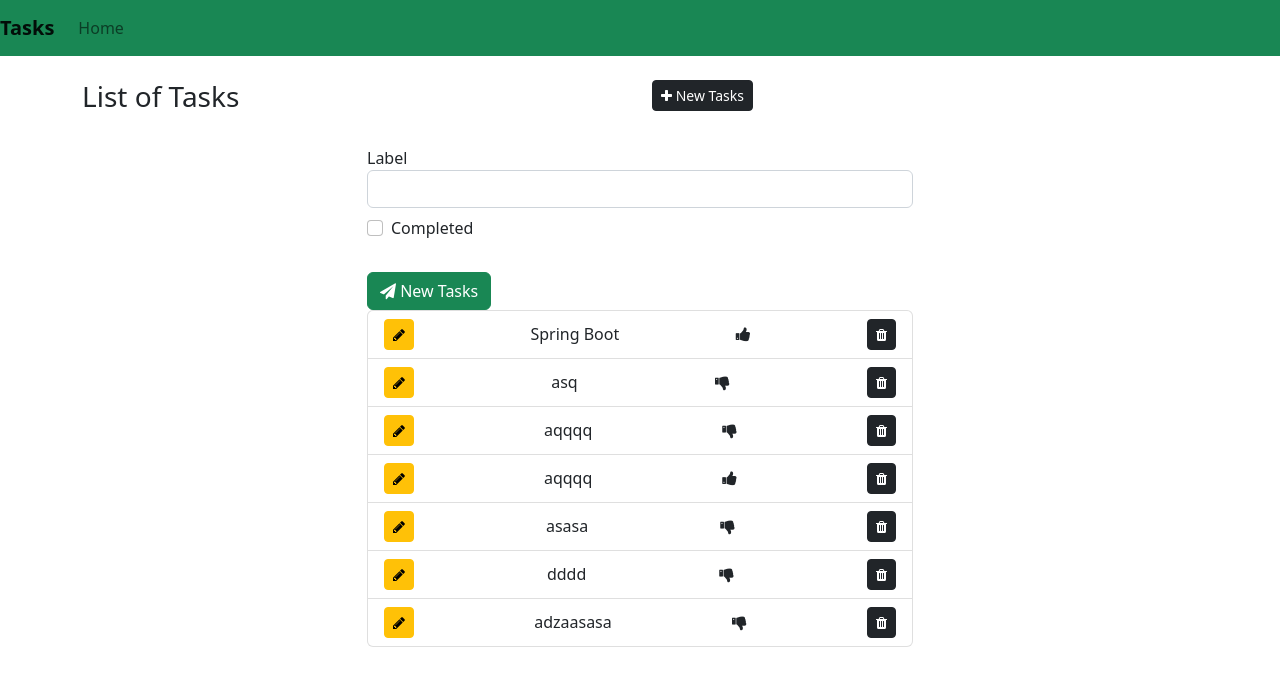
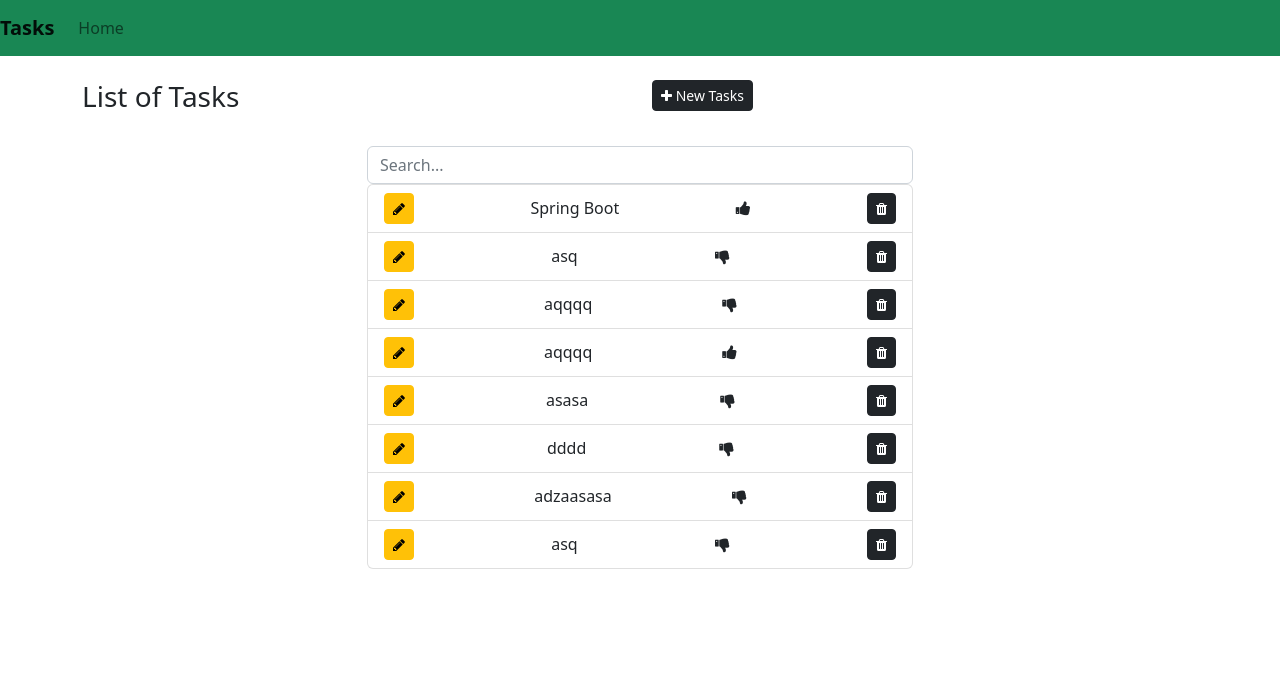
Before and after one commit to AB-HAMZA97/Angular-Project, an Angular app in the folder Angular-Project/: page / in a window 1280 px wide. Shown: the top 686 px of the page. Built offline with nearby package versions, Linux system fonts and the light colour scheme; data requests are answered from the project's data file.

Commit message:
add search function

```diff
--- a/Angular-Project/db.json
+++ b/Angular-Project/db.json
@@ -34,6 +34,11 @@
       "label": "adzaasasa",
       "completed": false,
       "id": 8
+    },
+    {
+      "label": "asq",
+      "completed": false,
+      "id": 9
     }
   ]
 }
--- a/Angular-Project/src/app/components/tasks/tasks.component.html
+++ b/Angular-Project/src/app/components/tasks/tasks.component.html
@@ -3,11 +3,12 @@
         <h3>List of Tasks</h3>
     </div>
     <div class="col-md-6 text-right">
-        <button class="btn btn-dark btn-sm"><i class="fa fa-plus"></i> New Tasks</button>
+        <button (click)="showForm = !showForm" class="btn btn-dark btn-sm">
+            <i class="fa fa-plus"></i> New Tasks</button>
     </div>
 </div>
 
-<div class="row">
+<div *ngIf="showForm" class="row">
     <div class="col-md-6 mx-auto">
         <div class="form-group">
             <label for="label"> Label </label>
@@ -35,9 +36,10 @@
 
 <div class="row">
     <div class="col-md-6 mx-auto">
+        <input (keyup)="searchTasks()" [(ngModel)]="searchText" placeholder="Search..." type="text" class="form-control">
         <ul class="list-group">
 
-            <li *ngFor="let task of tasks" class="list-group-item d-flex justify-content-between align-items-center">
+            <li *ngFor="let task of resultTasks" class="list-group-item d-flex justify-content-between align-items-center">
                 <button (click)= "editTask(task)"class="btn btn-warning btn-sm">
                     <i class="fa fa-pencil"></i>
                 </button>
--- a/Angular-Project/src/app/components/tasks/tasks.component.ts
+++ b/Angular-Project/src/app/components/tasks/tasks.component.ts
@@ -10,7 +10,11 @@ import { TaskService } from 'src/app/services/task.service';
 export class TasksComponent implements OnInit {
   constructor(private taskService: TaskService) {}
   tasks: Task[] = [];
+  resultTasks: Task[] = [];
+
   editForm = false;
+  showForm = false;
+  searchText = "";
   myTask: Task = {
     label: '',
     completed: false
@@ -22,7 +26,9 @@ export class TasksComponent implements OnInit {
 
   getTasks(){
     this.taskService.findAll()
-    .subscribe(tasks => this.tasks = tasks)
+    .subscribe(tasks => {
+      this.resultTasks = this.tasks = tasks
+    })
   }
   deleteTask(id: any) {
     this.taskService.delete(id)
@@ -36,6 +42,7 @@ export class TasksComponent implements OnInit {
     .subscribe((task) => {
       this.tasks = [task, ...this.tasks];
       this.resetTask();
+      this.showForm = false;
     })
 
   }
@@ -61,11 +68,15 @@ export class TasksComponent implements OnInit {
 
   updateTask() {
     this.taskService.update(this.myTask)
-    .subscribe((task) => {
+    .subscribe(() => {
       this.resetTask();
       this.editForm = false;
 
     })
   }
 
+  searchTasks() {
+    this.resultTasks = this.tasks.filter((task) => task.label.toLowerCase().includes(this.searchText.toLowerCase()))
+  }
+
 }
```
